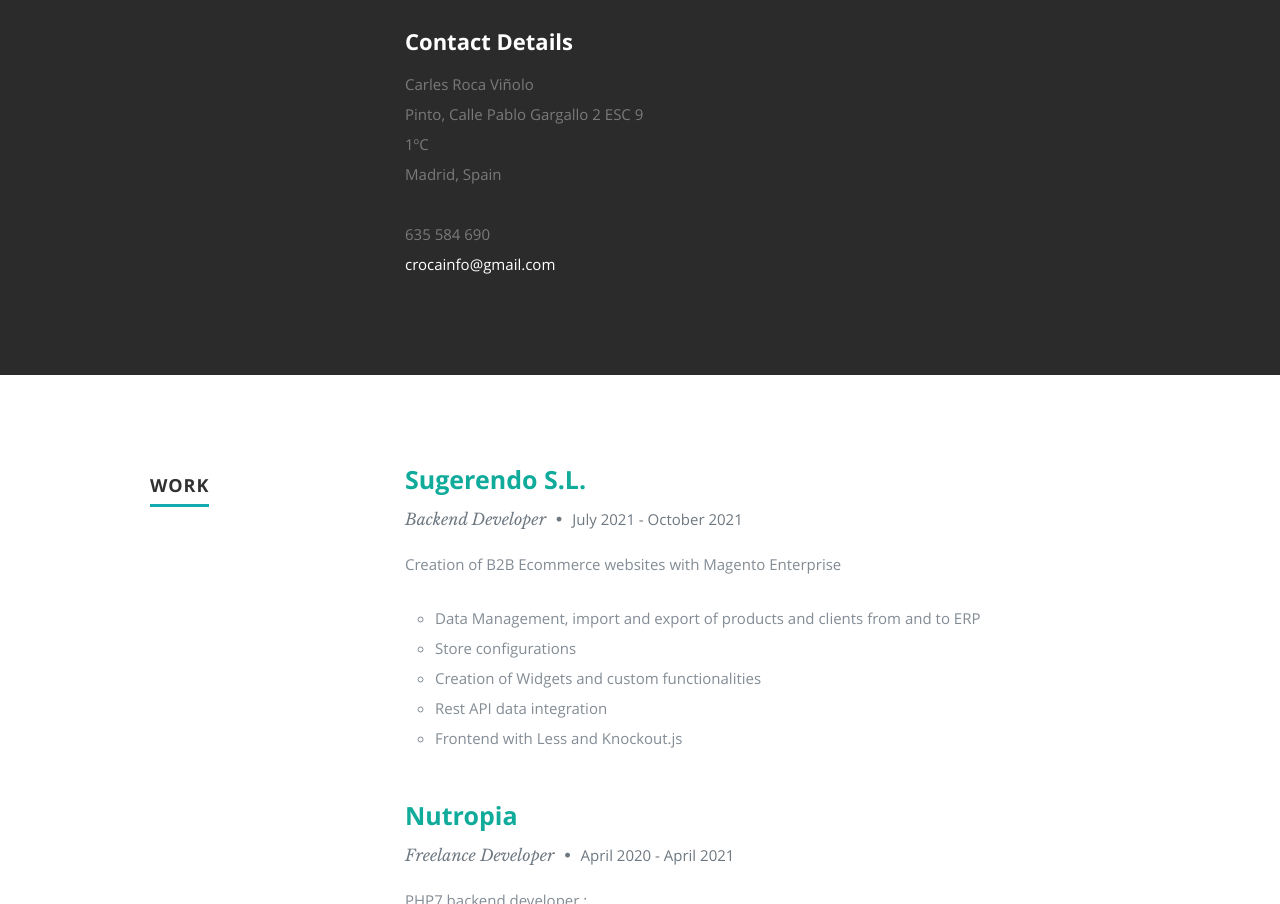
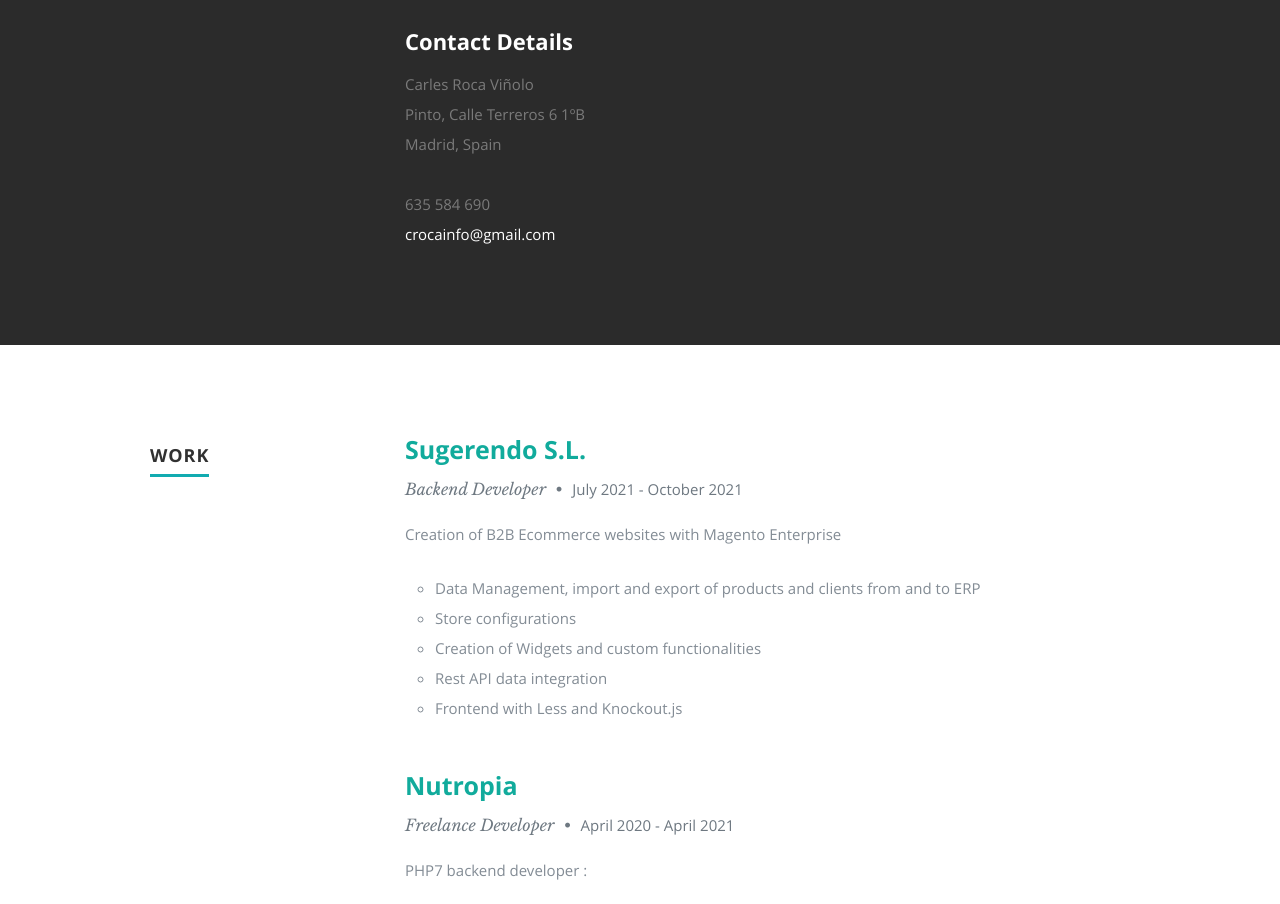
Before and after one commit to crocainfo/crocainfo.github.io, a plain HTML site: page index.html in a window 1280 px wide. Shown: the part 1121-2025 px from the top of the page. Drawn offline with nearby package versions, Linux system fonts and the light colour scheme.

Commit message:
Update index.html

```diff
--- a/index.html
+++ b/index.html
@@ -108,7 +108,7 @@
                   <h2>Contact Details</h2>
                   <p class="address">
 						   <span>Carles Roca Viñolo</span><br>
-						   <span>Pinto, Calle Pablo Gargallo 2 ESC 9 1ºC</span><br>
+						   <span>Pinto, Calle Terreros 6 1ºB</span><br>
 						   <span>Madrid, Spain<br>
                            </span><br>
 						   <span>635 584 690</span><br>
```
